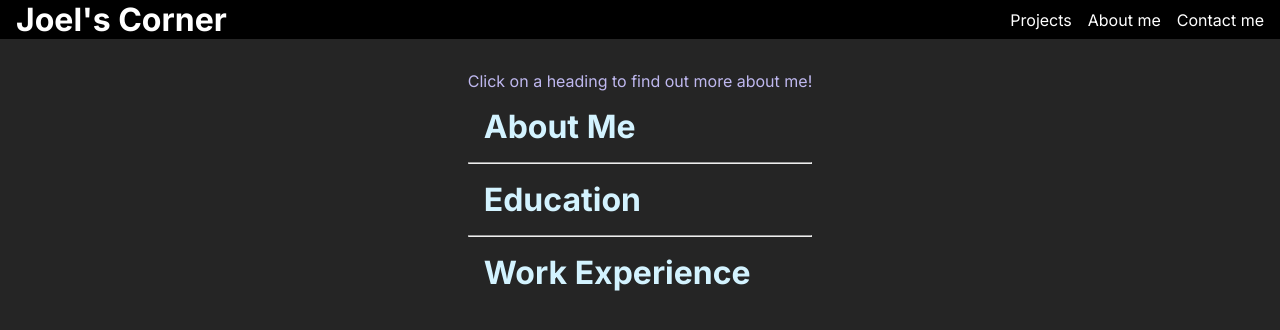
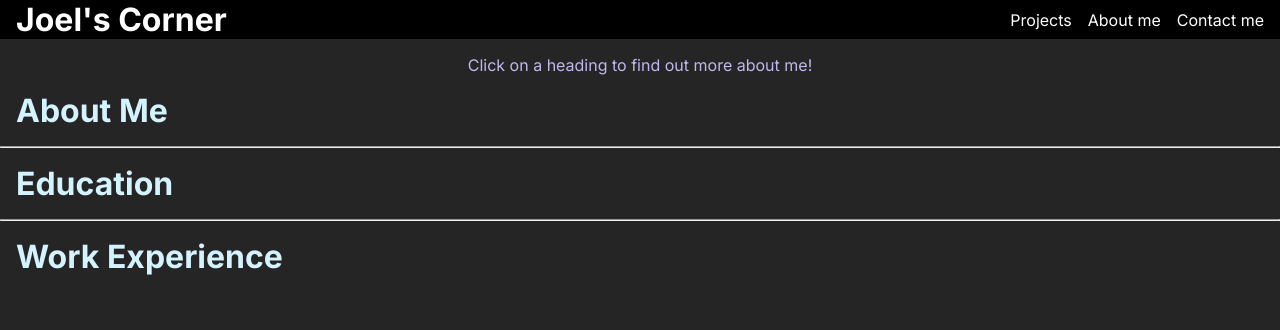
Before and after one commit to Neeblue/joels-corner, a React (Create React App) app: page /about in a window 1280 px wide. Shown: the top 330 px of the page. Built offline with nearby package versions, Linux system fonts and the light colour scheme.

Commit message:
Minor code tweeks

```diff
--- a/src/pages/About.js
+++ b/src/pages/About.js
@@ -31,7 +31,7 @@ export default function About() {
     };
 
     return (
-        <div className='container'>
+        <div className='about-container'>
             <div className='intro'>Click on a heading to find out more about me!</div>
             {Object.entries(about).map(([section, items]) => (
                 <div key={section}>
@@ -70,7 +70,7 @@ export default function About() {
                     }
                 </div>
             ))}
-            {/* <br /> */}
+            <br />
         </div>
     );
 }
```
